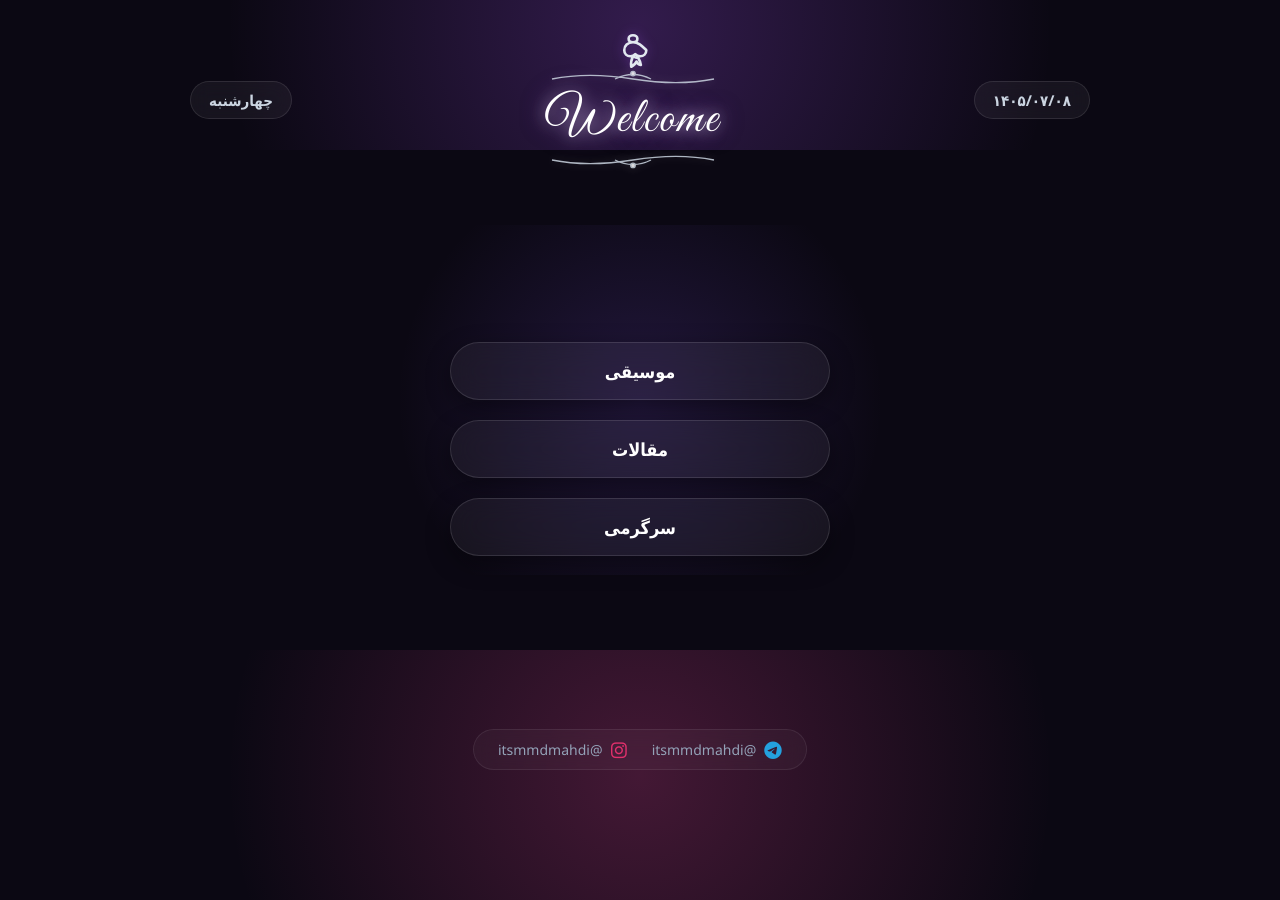
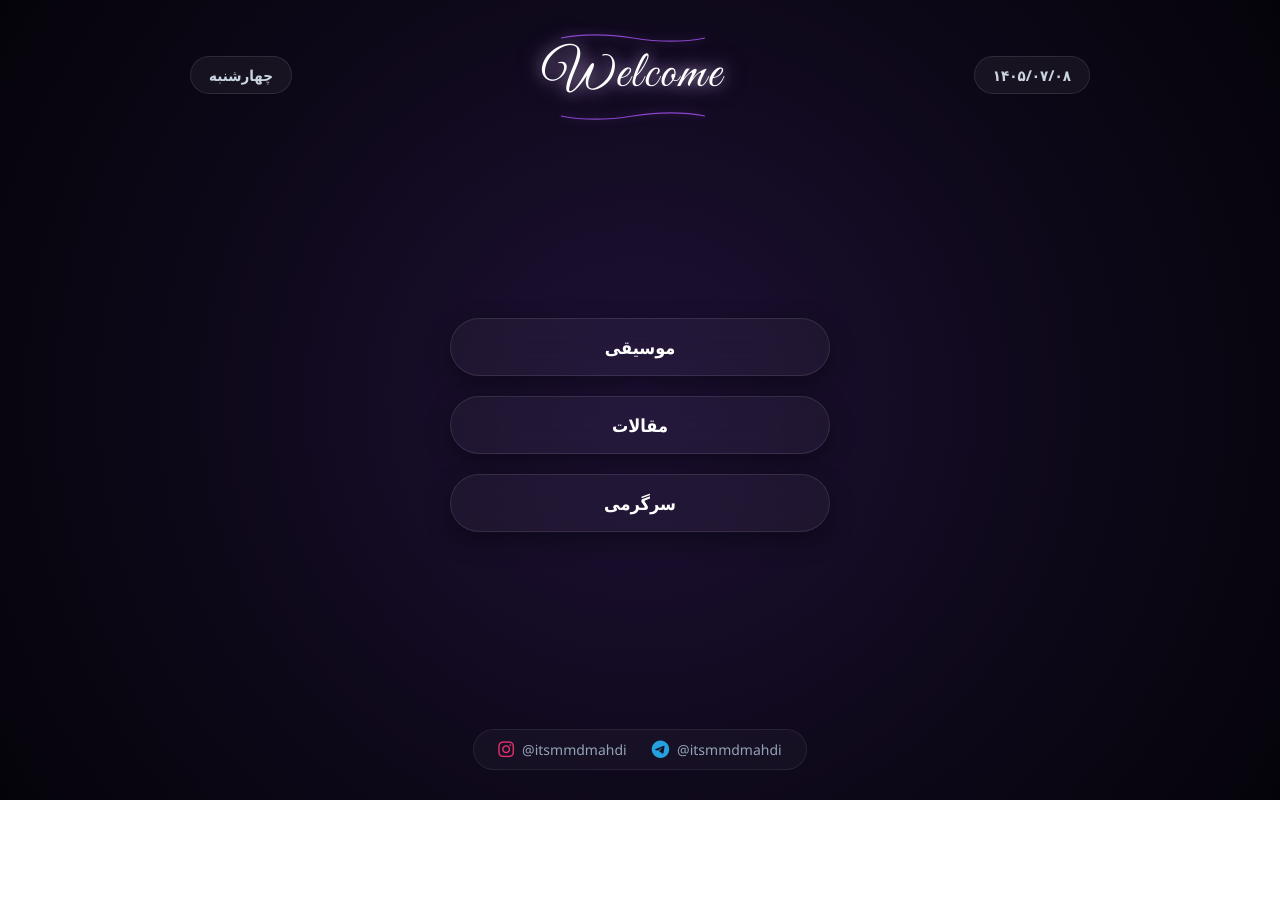
Before and after one commit to itsmmdmahdi/itsmmdmahdi.github.io, a plain HTML site: page index.html in a window 1280 px wide. After the commit the page ends 800 px from the top, so only its background shows below. Drawn offline with Linux system fonts and the light colour scheme.

Commit message:
Update index.html

```diff
--- a/index.html
+++ b/index.html
@@ -4,7 +4,7 @@
     <meta charset="UTF-8">
     <meta name="viewport" content="width=device-width, initial-scale=1.0">
     <title>صفحه اصلی</title>
-    <!-- آیکون‌ها و فونت دستی شیک -->
+    <!-- آیکون‌ها و فونت دستی -->
     <link rel="stylesheet" href="https://cdnjs.cloudflare.com/ajax/libs/font-awesome/6.4.0/css/all.min.css">
     <link href="https://fonts.googleapis.com/css2?family=Great+Vibes&display=swap" rel="stylesheet">
 
@@ -17,8 +17,10 @@
             user-select: none;
         }
 
+        /* پس‌زمینه کاملاً یکدست و یکپارچه نئونی */
         body {
-            background-color: #0b0813;
+            background: radial-gradient(circle at center, #1e1035 0%, #0d0818 60%, #05030a 100%);
+            background-attachment: fixed;
             color: #ffffff;
             min-height: 100vh;
             display: flex;
@@ -30,45 +32,7 @@
             padding: 20px;
         }
 
-        /* 1. نورهای نئونی در بالا، مرکز و پایین */
-        .neon-glow-top {
-            position: absolute;
-            top: -100px;
-            left: 50%;
-            transform: translateX(-50%);
-            width: 90%;
-            height: 250px;
-            background: radial-gradient(circle, rgba(168, 85, 247, 0.25) 0%, rgba(0,0,0,0) 70%);
-            pointer-events: none;
-            z-index: 0;
-        }
-
-        .neon-glow-center {
-            position: absolute;
-            top: 50%;
-            left: 50%;
-            transform: translate(-50%, -50%);
-            width: 100%;
-            max-width: 600px;
-            height: 350px;
-            background: radial-gradient(circle, rgba(139, 92, 246, 0.18) 0%, rgba(0,0,0,0) 70%);
-            pointer-events: none;
-            z-index: 0;
-        }
-
-        .neon-glow-bottom {
-            position: absolute;
-            bottom: -100px;
-            left: 50%;
-            transform: translateX(-50%);
-            width: 90%;
-            height: 250px;
-            background: radial-gradient(circle, rgba(236, 72, 153, 0.25) 0%, rgba(0,0,0,0) 70%);
-            pointer-events: none;
-            z-index: 0;
-        }
-
-        /* 2. هدر بالای صفحه */
+        /* 1. هدر بالای صفحه */
         .header-section {
             width: 100%;
             max-width: 900px;
@@ -96,48 +60,38 @@
             box-shadow: 0 0 12px rgba(244, 63, 94, 0.25);
         }
 
-        /* بخش تزئینی قاب و رز */
+        /* بخش Welcome و خطوط ساده بالا/پایین */
         .welcome-wrapper {
             display: flex;
             flex-direction: column;
             align-items: center;
-            gap: 4px;
-        }
-
-        /* گل رز خطی شیک */
-        .rose-art {
-            width: 42px;
-            height: 42px;
-            stroke: #e2e8f0;
-            fill: none;
-            stroke-width: 1.5;
-            filter: drop-shadow(0 0 6px rgba(168, 85, 247, 0.4));
-            margin-bottom: -6px;
+            gap: 2px;
         }
 
         .welcome-title {
             font-family: 'Great Vibes', cursive, sans-serif;
-            font-size: 50px;
+            font-size: 52px;
             font-weight: 400;
             letter-spacing: 2px;
             text-align: center;
             color: #ffffff;
             text-shadow: 0 0 15px rgba(255, 255, 255, 0.6), 0 0 25px rgba(168, 85, 247, 0.5);
-            line-height: 1.1;
+            line-height: 1.2;
+            padding: 0 10px;
         }
 
-        /* خطوط اسکرول/قاب بالا و پایین متن */
+        /* خطوط منحنی تمیز بدون نقطه‌ها و آیکون */
         .flourish-line {
-            width: 200px;
-            height: 18px;
+            width: 180px;
+            height: 12px;
             fill: none;
-            stroke: #cbd5e1;
+            stroke: #a855f7;
             stroke-width: 1.5;
-            opacity: 0.85;
-            filter: drop-shadow(0 0 4px rgba(255, 255, 255, 0.2));
+            opacity: 0.8;
+            filter: drop-shadow(0 0 5px rgba(168, 85, 247, 0.6));
         }
 
-        /* 3. دکمه‌های شفاف و استوانه‌ای */
+        /* 2. دکمه‌های شفاف و استوانه‌ای */
         .main-content {
             display: flex;
             flex-direction: column;
@@ -157,9 +111,9 @@
             font-weight: 600;
             color: #ffffff;
             text-decoration: none;
-            background: rgba(255, 255, 255, 0.05);
+            background: rgba(255, 255, 255, 0.04);
             backdrop-filter: blur(15px);
-            border: 1px solid rgba(255, 255, 255, 0.12);
+            border: 1px solid rgba(255, 255, 255, 0.1);
             border-radius: 50px;
             box-shadow: 0 8px 25px rgba(0, 0, 0, 0.4);
             transition: all 0.3s ease;
@@ -173,7 +127,7 @@
             box-shadow: 0 12px 30px rgba(168, 85, 247, 0.35);
         }
 
-        /* 4. فوتر شبکه‌های اجتماعی */
+        /* 3. فوتر و شبکه‌های اجتماعی (تنظیم چپ به راست برای آیدی و آیکون) */
         footer {
             display: flex;
             gap: 25px;
@@ -186,6 +140,7 @@
             border-radius: 30px;
             border: 1px solid rgba(255, 255, 255, 0.08);
             backdrop-filter: blur(10px);
+            dir: ltr; /* جهت چپ به راست برای آیدی */
         }
 
         .social-link {
@@ -196,6 +151,7 @@
             text-decoration: none;
             font-size: 14px;
             transition: color 0.2s;
+            direction: ltr;
         }
 
         .social-link:hover {
@@ -212,49 +168,37 @@
                 gap: 15px;
             }
             .welcome-title {
-                font-size: 42px;
+                font-size: 44px;
             }
             .flourish-line {
-                width: 160px;
+                width: 150px;
             }
         }
     </style>
 </head>
 <body>
 
-    <!-- هاله و نورهای نئونی -->
-    <div class="neon-glow-top"></div>
-    <div class="neon-glow-center"></div>
-    <div class="neon-glow-bottom"></div>
-
     <!-- هدر بالای صفحه -->
     <header class="header-section">
-        <!-- تاریخ شمسی -->
+        <!-- تاریخ شمسی (سمت چپ) -->
         <div class="date-box" id="current-date">--/--/--</div>
 
-        <!-- بخش Welcome با طرح قاب و رز خطی -->
+        <!-- بخش Welcome با خط بالا و پایین ساده -->
         <div class="welcome-wrapper">
-            <!-- SVG طرح رز خطی شبیه عکس تتو -->
-            <svg class="rose-art" viewBox="0 0 24 24">
-                <path d="M12 3c-1.5 0-2.5 1-2.5 2 0 1.2 1 2 2.5 2s2.5-.8 2.5-2c0-1-1-2-2.5-2zm0 4c-3 0-5 2-5 4.5 0 2 1.5 3.5 3.5 3.5 1.2 0 2.2-.5 2.8-1.2.6.7 1.6 1.2 2.8 1.2 2 0 3.5-1.5 3.5-3.5C17 9 15 7 12 7zm0 8c-1.5 3-1 6-1 6s2.5-1.5 3-3c.5 1.5 2.5 2 2.5 2s-.5-2.5-1.5-4c-1 0-2.2-.5-3-1z" stroke-linecap="round" stroke-linejoin="round"/>
-            </svg>
-
-            <!-- خط اسکرول/قاب بالای متن -->
-            <svg class="flourish-line" viewBox="0 0 200 20">
-                <path d="M 10,10 Q 50,2 100,10 Q 150,18 190,10 M 80,10 Q 100,0 120,10" />
-                <circle cx="100" cy="4" r="2.5" fill="#ffffff" />
+            <!-- خط بالا -->
+            <svg class="flourish-line" viewBox="0 0 200 15">
+                <path d="M 10,10 Q 50,2 100,10 Q 150,18 190,10" />
             </svg>
 
             <h1 class="welcome-title">Welcome</h1>
 
-            <!-- خط اسکرول/قاب پایین متن -->
-            <svg class="flourish-line" viewBox="0 0 200 20">
-                <path d="M 10,10 Q 50,18 100,10 Q 150,2 190,10 M 80,10 Q 100,20 120,10" />
-                <circle cx="100" cy="16" r="2.5" fill="#ffffff" />
+            <!-- خط پایین -->
+            <svg class="flourish-line" viewBox="0 0 200 15">
+                <path d="M 10,10 Q 50,18 100,10 Q 150,2 190,10" />
             </svg>
         </div>
 
-        <!-- روز هفته -->
+        <!-- روز هفته (سمت راست) -->
         <div class="day-box" id="current-day">---</div>
     </header>
 
@@ -265,7 +209,7 @@
         <a href="fun.html" class="nav-btn">سرگرمی</a>
     </main>
 
-    <!-- فوتر -->
+    <!-- فوتر (آیکون سمت چپ آیدی و علامت @ در ابتدای آیدی) -->
     <footer>
         <a href="https://t.me/itsmmdmahdi" target="_blank" class="social-link">
             <i class="fa-brands fa-telegram" style="color: #24A1DE;"></i>
@@ -277,7 +221,7 @@
         </a>
     </footer>
 
-    <!-- اسکریپت به‌روزرسانی تاریخ و روز -->
+    <!-- اسکریپت تاریخ و روز -->
     <script>
         function updatePersianDate() {
             const now = new Date();
@@ -294,7 +238,7 @@
             dateElement.textContent = persianDate;
             dayElement.textContent = persianDay;
 
-            // مشخص کردن پنج‌شنبه (4) و جمعه (5)
+            // روزهای پنج‌شنبه (4) و جمعه (5)
             const dayOfWeek = now.getDay();
             if (dayOfWeek === 4 || dayOfWeek === 5) {
                 dateElement.classList.add('holiday');
```
